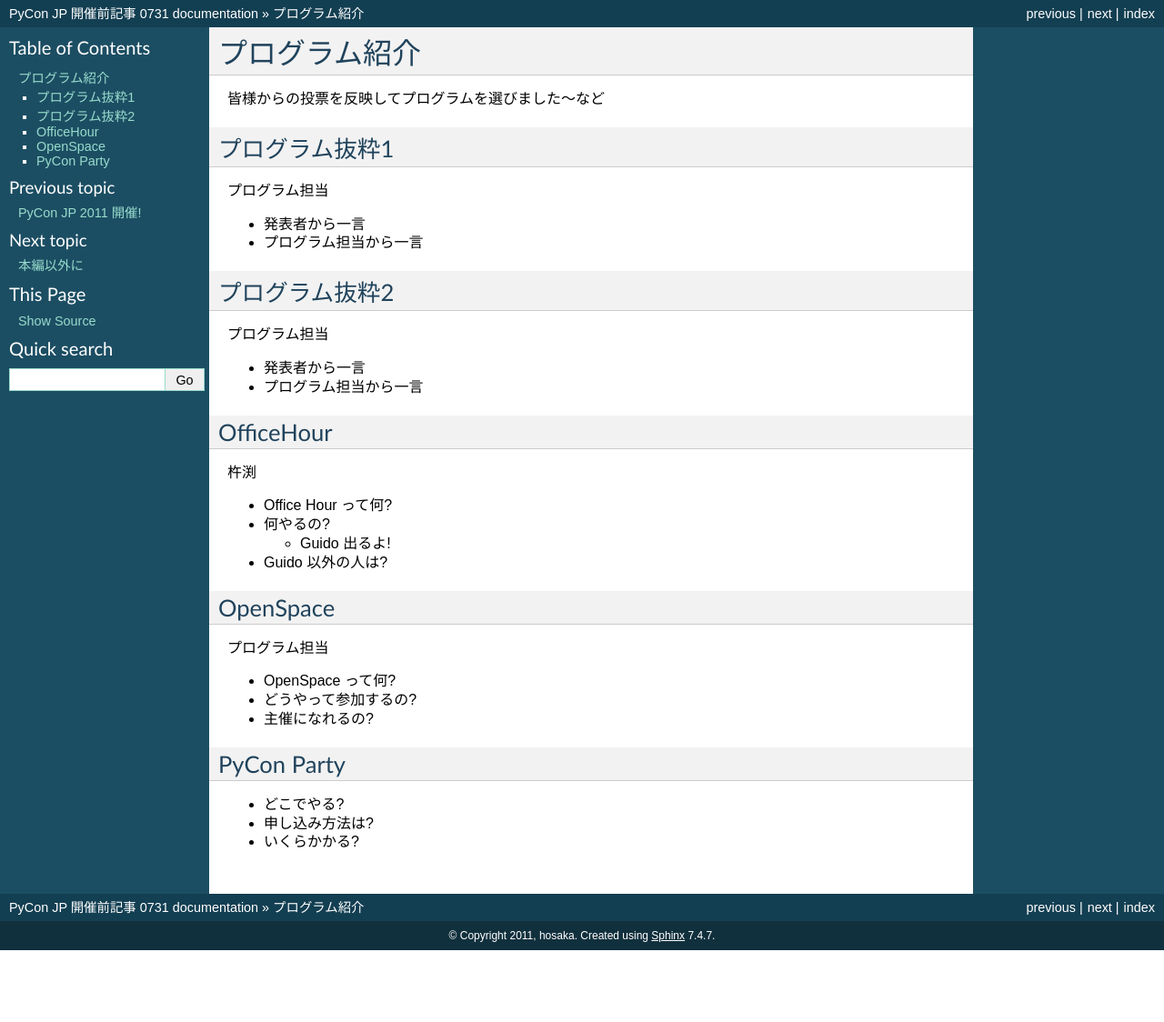
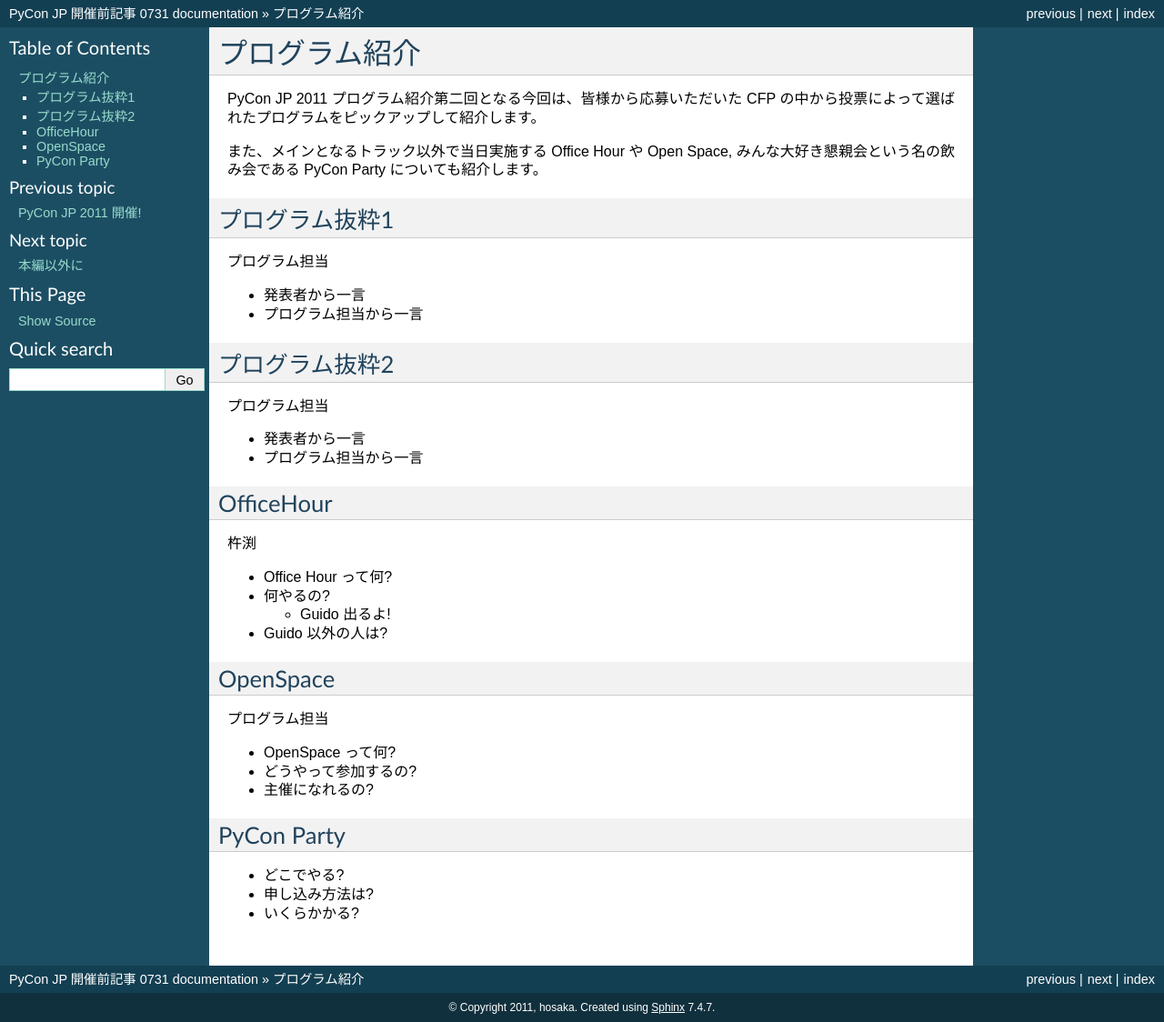
Before and after one commit to michilu/prepycon-article, a Sphinx documentation site: the page built from sphinx/vol2.rst, in a window 1280 px wide. Shown: the whole page at 91% size. Built offline with Sphinx 7.4.7, drawn with Linux system fonts in a browser that asks for light colours; before the commit the page ends 1045 px from its top, so only the background shows below that.

Commit message:
vol2 前文章

```diff
--- a/sphinx/index.rst
+++ b/sphinx/index.rst
@@ -6,6 +6,7 @@
 Welcome to PyCon JP 開催前記事's documentation!
 ===============================================
 
+.. image:: /_static/logo.png
 
 注意
 ----
--- a/sphinx/vol2.rst
+++ b/sphinx/vol2.rst
@@ -2,7 +2,10 @@
  プログラム紹介
 ================
 
-皆様からの投票を反映してプログラムを選びました〜など
+PyCon JP 2011 プログラム紹介第二回となる今回は、皆様から応募いただいた CFP の中から投票によって選ばれたプログラムをピックアップして紹介します。
+
+また、メインとなるトラック以外で当日実施する Office Hour や Open Space, みんな大好き懇親会という名の飲み会である PyCon Party についても紹介します。
+
 
 プログラム抜粋1
 ===============
```
Also changed, not shown: sphinx/vol1.rst (+9 -2 lines), sphinx/_static/logo.png (added).
